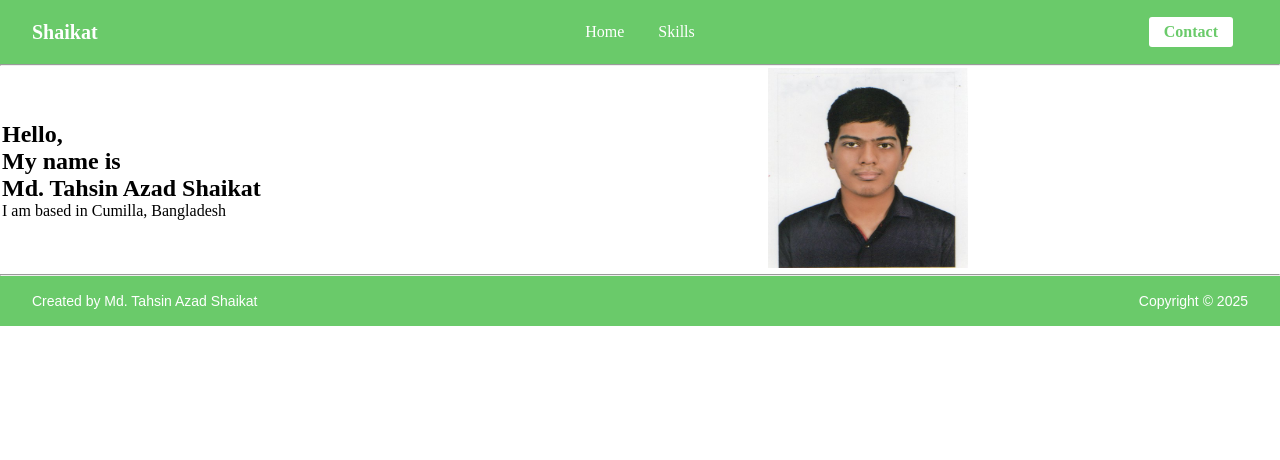
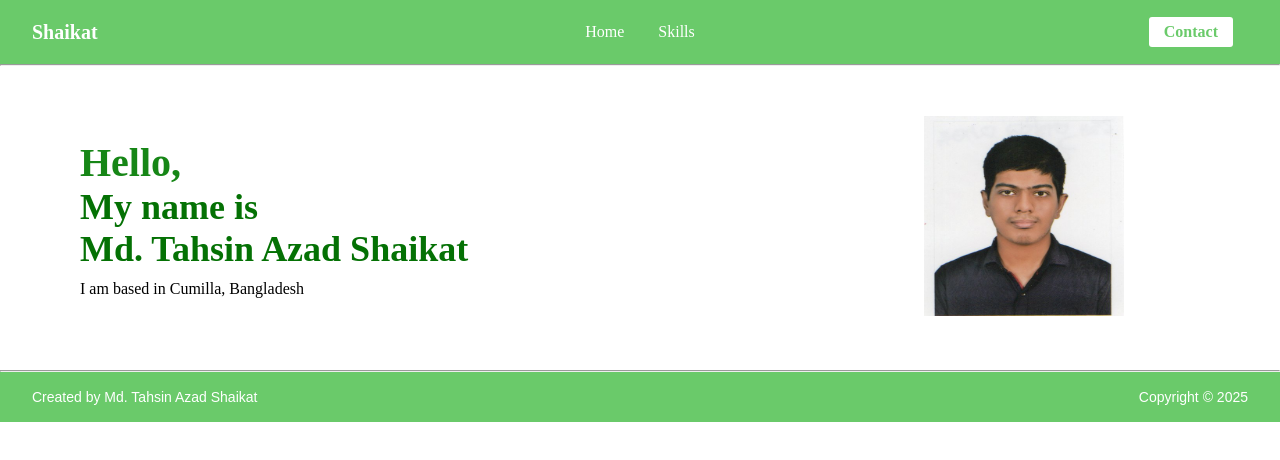
Before and after one commit to shaikat020/personal-website, a plain HTML site: page index.html in a window 1280 px wide. Drawn offline with Linux system fonts and the light colour scheme.

Commit message:
style: Apply new CSS styles (typography, colors, layout)

```diff
--- a/css/styles.css
+++ b/css/styles.css
@@ -29,7 +29,7 @@ header a {
 }
 
 header a:hover {
-    text-decoration: underline;
+    text-decoration: none;
 }
 
 header button {
@@ -48,6 +48,7 @@ header button a{
 
 header button:hover {
     background: rgb(241, 241, 241);
+
 }
 
 td {
@@ -74,7 +75,43 @@ td {
 
 .contact-btn:hover{
     background: rgb(241, 241, 241);
+    text-decoration: none;
 }
+
+/*Changing the main part*/
+.intro-table {
+
+    border-collapse: collapse;
+    margin: 50px auto;
+}
+.intro-text{
+    vertical-align: middle;
+    text-align: left;
+    padding-left: 80px;
+
+}
+.intro-hello{
+    color:rgb(22, 134, 22);
+    font-size: 40px;
+    margin:0px;
+}
+
+.intro-subtitle, .intro-name {
+    color: rgb(4, 113, 4);
+    font-size: 36px;
+    margin:0;
+    font-weight: bold;
+}
+.intro-location {
+    font-size: 16px;
+    margin-top: 10px;
+}
+
+.intro-image{
+    text-align: center;
+    vertical-align: middle;
+}
+
 
 /*Footer*/
 
--- a/index.html
+++ b/index.html
@@ -34,17 +34,17 @@
         </nav>
     </header>
     <hr>
-    <table width="100%">
+    <table width="100%" class="intro-table">
         <tr>
-            <td width="60%">
+            <td width="60%" class="intro-text">
                 <section>
-                    <h1>Hello,</h1>
-                    <h2>My name is</h2>
-                    <h2>Md. Tahsin Azad Shaikat</h2>
-                    <p>I am based in Cumilla, Bangladesh</p>
+                    <h1 class="intro-hello">Hello,</h1>
+                    <h2 class="intro-subtitle">My name is</h2>
+                    <h2 class="intro-name">Md. Tahsin Azad Shaikat</h2>
+                    <p class="intro-location">I am based in Cumilla, Bangladesh</p>
                 </section>
             </td>
-            <td width="40%">
+            <td width="40%" class="intro-image">
                 <section>
                     <img src="images/Md_Tahsin_Azad_Shaikat.png" alt="Md. Tahsin Azad Shaikat" width="200px" height="200px">
                 </section>
```
Also changed, not shown: contact.html (+1 -2 lines).
